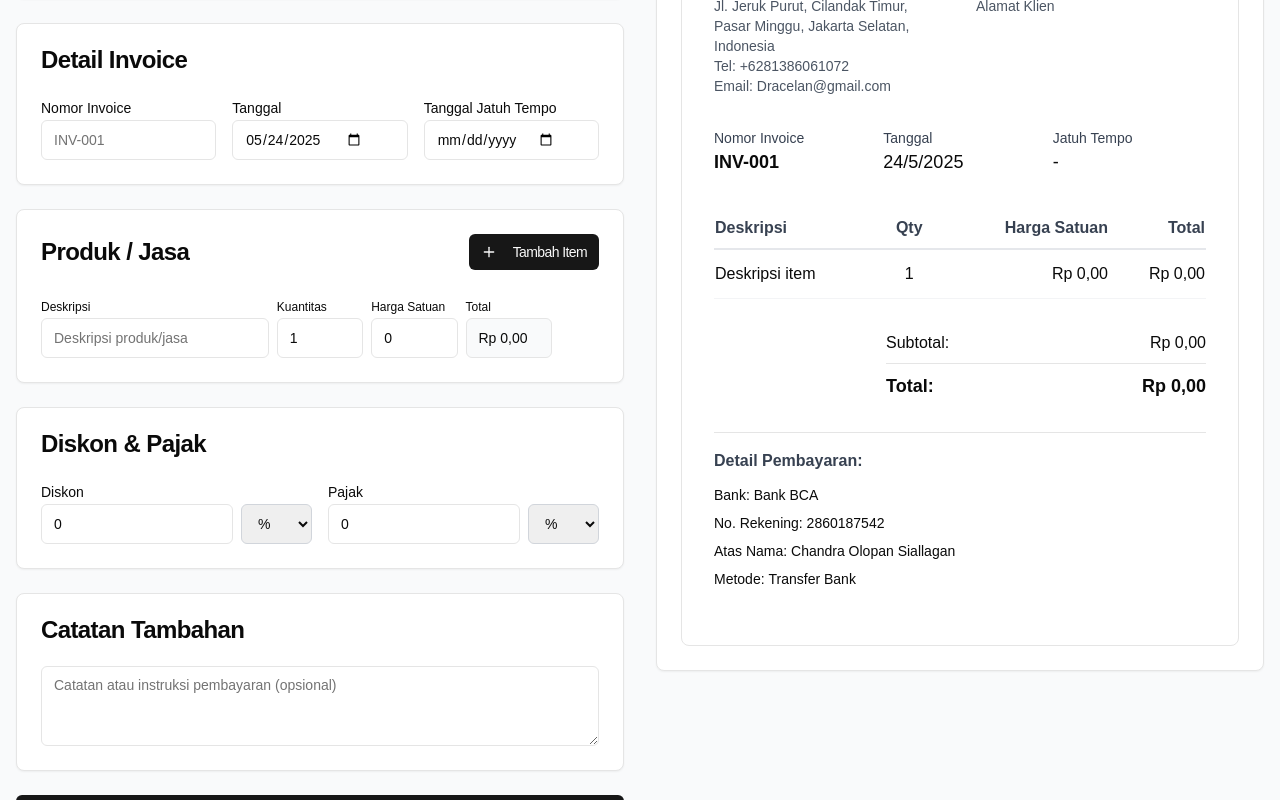
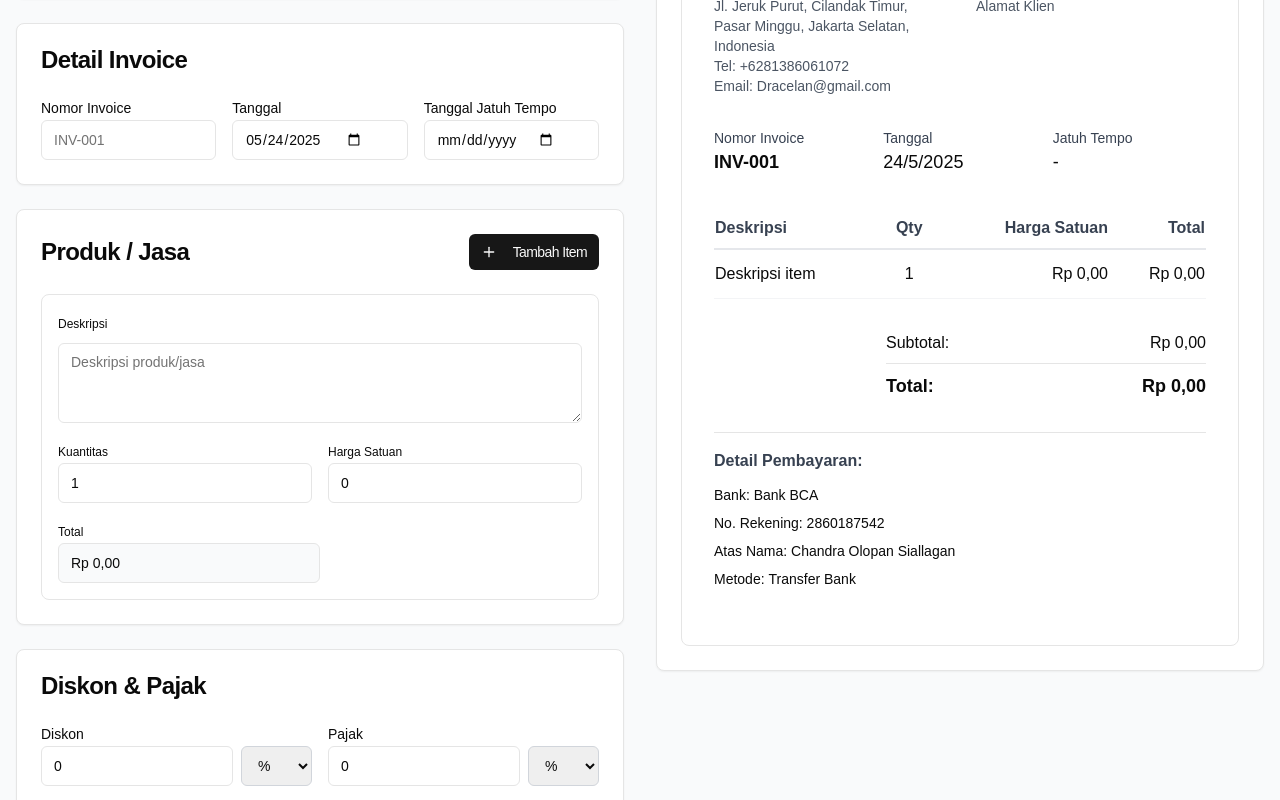
Before and after one commit to budsx/invoice-generator, a Next.js app: page / in a window 1280 px wide. Shown: the part 479-1279 px from the top of the page. Built offline with nearby package versions, Linux system fonts and the light colour scheme.

Commit message:
Update list item

```diff
--- a/app/page.tsx
+++ b/app/page.tsx
@@ -352,18 +352,21 @@ export default function InvoiceGenerator() {
                 </CardTitle>
               </CardHeader>
               <CardContent>
-                <div className="space-y-4">
+                <div className="space-y-6">
                   {invoiceData.items.map((item, index) => (
-                    <div key={item.id} className="grid grid-cols-12 gap-2 items-end">
-                      <div className="col-span-5">
+                    <div key={item.id} className="space-y-4 p-4 border rounded-lg">
+                      <div className="space-y-2">
                         {index === 0 && <Label className="text-xs">Deskripsi</Label>}
-                        <Input
+                        <Textarea
                           value={item.description}
                           onChange={(e) => updateItem(item.id, "description", e.target.value)}
                           placeholder="Deskripsi produk/jasa"
+                          rows={2}
                         />
                       </div>
-                      <div className="col-span-2">
+
+                      <div className="grid grid-cols-2 gap-4">
+                        <div>
                           {index === 0 && <Label className="text-xs">Kuantitas</Label>}
                           <Input
                             type="number"
@@ -372,7 +375,7 @@ export default function InvoiceGenerator() {
                             min="1"
                           />
                         </div>
-                      <div className="col-span-2">
+                        <div>
                           {index === 0 && <Label className="text-xs">Harga Satuan</Label>}
                           <Input
                             type="number"
@@ -381,11 +384,17 @@ export default function InvoiceGenerator() {
                             min="0"
                           />
                         </div>
-                      <div className="col-span-2">
+                      </div>
+
+                      <div className="flex items-center justify-between">
+                        <div className="w-1/2">
                           {index === 0 && <Label className="text-xs">Total</Label>}
-                        <Input value={formatCurrency(item.total)} readOnly className="bg-gray-50" />
+                          <Input
+                            value={formatCurrency(item.total)}
+                            readOnly
+                            className="bg-gray-50"
+                          />
                         </div>
-                      <div className="col-span-1">
                         {invoiceData.items.length > 1 && (
                           <Button
                             variant="outline"
```
Lines whose indentation alone changed are shown as unchanged.
